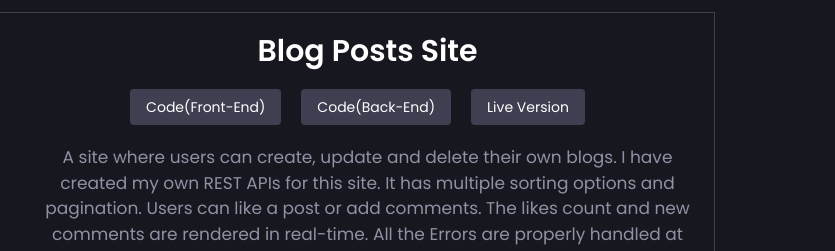
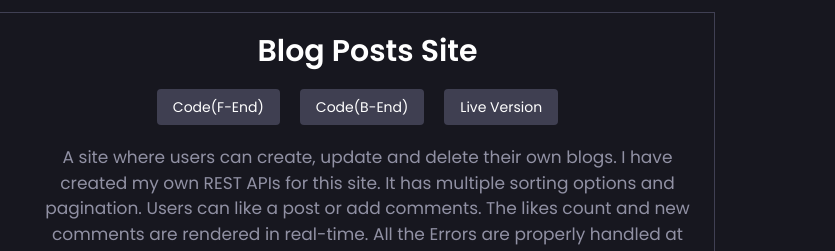
Before and after one commit to AthfanFasee/PortfolioFinal, a website: page index.html in a window 1280 px wide. Shown: the part 1509-1760 px from the top of the page, 445-1280 px from the left. Drawn offline with Linux system fonts and the light colour scheme.

Commit message:
Fixed Buttons

```diff
--- a/index.html
+++ b/index.html
@@ -126,8 +126,8 @@
 							<h3 class="ProjectTitle text-white text-3xl font-semibold">Blog Posts Site</h3>
 
 							<div class="Links">
-								<div class="badge"><a href="https://github.com/AthfanFasee/Blog-Post-FrontEnd" target="_blank">Code(Front-End)</a></div>
-								<div class="badge"><a href="https://github.com/AthfanFasee/Blog-Post-BackEnd" target="_blank">Code(Back-End)</a></div>
+								<div class="badge"><a href="https://github.com/AthfanFasee/Blog-Post-FrontEnd" target="_blank">Code(F-End)</a></div>
+								<div class="badge"><a href="https://github.com/AthfanFasee/Blog-Post-BackEnd" target="_blank">Code(B-End)</a></div>
 								<div class="badge"><a href="https://blog-post-front-end-1599-athfanfasee.vercel.app/" target="_blank">Live Version</a></div>
 							</div>
 
@@ -263,8 +263,8 @@
 									<h3 class="text-white text-3xl font-semibold">Simple Chat App made of Web Socket(socket.io)</h3>
 
 									<div class="Links">
-										<div class="badge"><a href="https://github.com/AthfanFasee/WebSocket-ChatApp-Front-End-" target="_blank">Code(Front-End)</a></div>
-										<div class="badge"><a href="https://github.com/AthfanFasee/Web-Socket-ChatApp-Back-End-" target="_blank">Code(Back-End)</a></div>
+										<div class="badge"><a href="https://github.com/AthfanFasee/WebSocket-ChatApp-Front-End-" target="_blank">Code(F-End)</a></div>
+										<div class="badge"><a href="https://github.com/AthfanFasee/Web-Socket-ChatApp-Back-End-" target="_blank">Code(B-End)</a></div>
 										<div class="badge"><a href="https://web-socket-chat-app-front-end.vercel.app/" target="_blank">Live Version</a></div>
 									</div>
 
```
